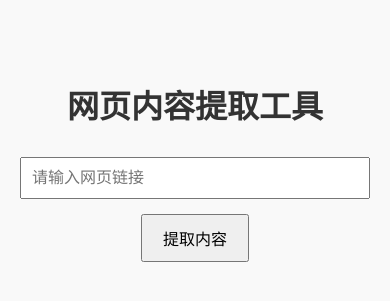
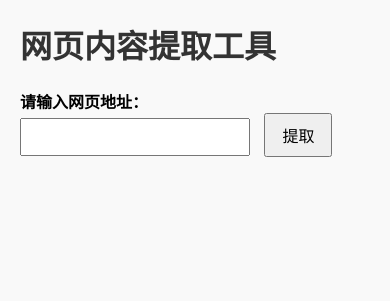
Before and after one commit to Jackluo726/web-content-extracter-ui, a Flask app: page / in a window 390 px wide. Shown: the top 301 px of the page. Run offline with Flask 3, Linux system fonts and the light colour scheme.

Commit message:
feat: improve UI layout and responsiveness

```diff
--- a/templates/index.html
+++ b/templates/index.html
@@ -4,76 +4,69 @@
   <meta charset="UTF-8">
   <title>网页内容提取工具</title>
   <style>
-    * {
-      box-sizing: border-box;
-    }
-
     body {
       font-family: Arial, sans-serif;
-      margin: 0;
-      padding: 0;
-      display: flex;
-      flex-direction: column;
-      align-items: center;
-      justify-content: flex-start;
-      height: 100vh;
+      margin: 20px;
       background-color: #f9f9f9;
     }
-
-    .container {
+    h1 { color: #333; }
+    label { font-weight: bold; }
+    input[type="text"] {
+      width: 60%;
+      padding: 8px;
+      font-size: 1rem;
+    }
+    button {
+      padding: 8px 16px;
+      font-size: 1rem;
+      margin-left: 10px;
+      cursor: pointer;
+    }
+    .controls { margin: 10px 0; }
+    textarea {
       width: 100%;
-      max-width: 800px;
-      padding: 20px;
-      margin-top: 40px;
-    }
-
-    h1 {
-      text-align: center;
-      color: #333;
-      margin-bottom: 30px;
-    }
-
-    form {
-      display: flex;
-      flex-direction: column;
-      align-items: center;
-      gap: 15px;
-    }
-
-    input[type="text"] {
-      width: 100%;
+      height: 500px;
       padding: 10px;
       font-size: 16px;
-    }
-
-    button {
-      padding: 10px 20px;
-      font-size: 16px;
-      cursor: pointer;
-    }
-
-    textarea {
-      width: 100%;
-      height: 60vh;
-      margin-top: 30px;
-      padding: 15px;
-      font-size: 16px;
-      resize: none;
+      font-family: monospace;
       white-space: pre-wrap;
     }
   </style>
 </head>
 <body>
-  <div class="container">
-    <h1>网页内容提取工具</h1>
-    <form method="POST">
-      <input type="text" name="url" placeholder="请输入网页链接" required>
-      <button type="submit">提取内容</button>
-    </form>
+  <h1>网页内容提取工具</h1>
+  <form method="POST">
+    <label for="url">请输入网页地址：</label>
+    <input type="text" id="url" name="url" required>
+    <button type="submit">提取</button>
+  </form>
 
-    {% if content %}
-      <textarea readonly>{{ content }}</textarea>
-    {% endif %}
-  </div>
+  {% if title %}
+    <h2>{{ title }}</h2>
+  {% endif %}
+
+  {% if content %}
+    <div class="controls">
+      <button type="button" onclick="changeFontSize(2)">A+</button>
+      <button type="button" onclick="changeFontSize(-2)">A-</button>
+      <button type="button" onclick="copyToClipboard()">复制全部</button>
+    </div>
+    <textarea id="contentBox">{{ content }}</textarea>
+  {% endif %}
+
+  <script>
+    function changeFontSize(delta) {
+      const box = document.getElementById('contentBox');
+      const currentSize = parseInt(window.getComputedStyle(box).fontSize);
+      box.style.fontSize = (currentSize + delta) + 'px';
+    }
+
+    function copyToClipboard() {
+      const box = document.getElementById('contentBox');
+      box.select();
+      document.execCommand('copy');
+      alert('内容已复制到剪贴板！');
+    }
+  </script>
 </body>
 </html>
```
